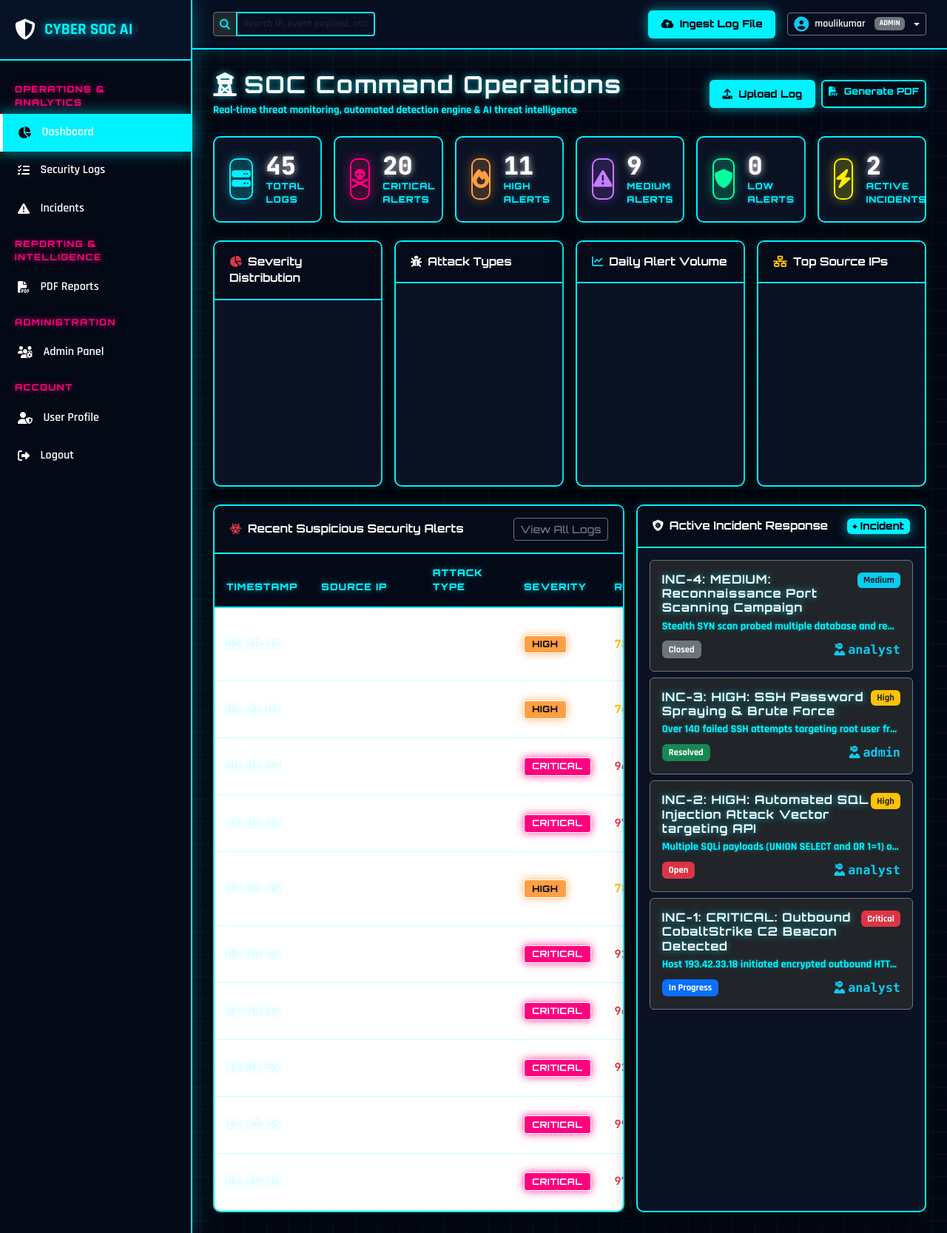
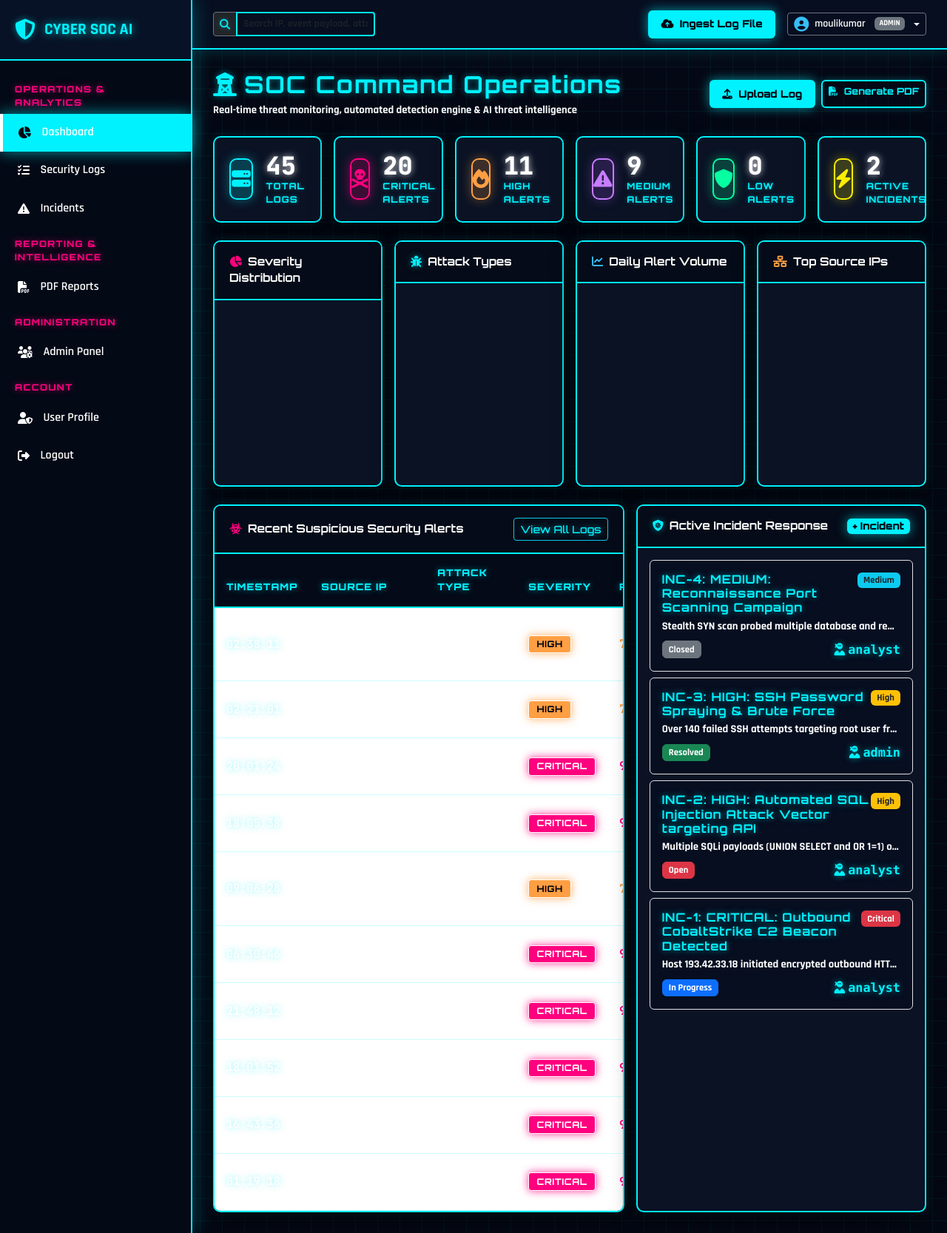
Before and after one commit to moulikumar2082/AI-SOC-Dashboard, a Flask app: page /dashboard in a window 1280 px wide. Shown: the whole page at 74% size. Run offline with Flask 3, Linux system fonts and the light colour scheme; a user stored in the database is signed in; data comes from the database, SQL or seed files in the repository; some libraries are stand-ins or nearby versions.

Commit message:
Fix text visibility and high-contrast color classes on dashboard index template

```diff
--- a/app/static/css/style.css
+++ b/app/static/css/style.css
@@ -32,6 +32,14 @@ body {
     min-height: 100vh;
 }
 
+.text-cyan { color: #00f2fe !important; text-shadow: 0 0 8px rgba(0, 242, 254, 0.5) !important; }
+.text-purple { color: #c77dff !important; }
+.text-danger { color: #ff007f !important; }
+.text-warning { color: #ff9f43 !important; }
+.text-success { color: #05ffa1 !important; }
+.text-white { color: #ffffff !important; }
+.text-info { color: #38bdf8 !important; }
+
 /* Ultra Bright Neon Typography */
 h1, h2, h3, h4, h5, h6, .font-cyber {
     font-family: 'Orbitron', sans-serif !important;
@@ -41,7 +49,7 @@ h1, h2, h3, h4, h5, h6, .font-cyber {
     text-shadow: 0 0 10px rgba(0, 242, 254, 0.7) !important;
 }
 
-p, span, label, div {
+p, span, label, div, td, th {
     color: #ffffff;
     font-weight: 600;
 }
--- a/app/templates/dashboard/index.html
+++ b/app/templates/dashboard/index.html
@@ -4,10 +4,10 @@
 {% block content %}
 <div class="d-flex justify-content-between align-items-center mb-4">
     <div>
-        <h2 class="fw-bold text-light mb-1">
+        <h2 class="fw-bold text-cyan mb-1">
             <i class="fas fa-tower-observation text-cyan me-2"></i>SOC Command Operations
         </h2>
-        <p class="text-muted small mb-0">Real-time threat monitoring, automated detection engine & AI threat intelligence</p>
+        <p class="text-light small mb-0 fw-bold">Real-time threat monitoring, automated detection engine & AI threat intelligence</p>
     </div>
     <div class="d-flex gap-2">
         <a href="{{ url_for('logs.upload') }}" class="btn btn-sm btn-cyber-primary">
@@ -147,7 +147,7 @@
         <div class="soc-card h-100">
             <div class="card-header">
                 <span class="fw-bold"><i class="fas fa-biohazard text-danger me-2"></i>Recent Suspicious Security Alerts</span>
-                <a href="{{ url_for('logs.index') }}" class="btn btn-sm btn-outline-secondary text-cyan">View All Logs</a>
+                <a href="{{ url_for('logs.index') }}" class="btn btn-sm btn-outline-info text-cyan">View All Logs</a>
             </div>
             <div class="card-body p-0">
                 <div class="table-responsive">
@@ -165,16 +165,16 @@
                         <tbody>
                             {% for log in recent_logs %}
                             <tr>
-                                <td class="font-monospace small text-muted">{{ log.timestamp.strftime('%H:%M:%S') }}</td>
-                                <td class="font-monospace fw-bold text-light">{{ log.source_ip }}</td>
-                                <td class="small">{{ log.attack_type }}</td>
+                                <td class="font-monospace small text-cyan fw-bold">{{ log.timestamp.strftime('%H:%M:%S') }}</td>
+                                <td class="font-monospace fw-bold text-white fs-6">{{ log.source_ip }}</td>
+                                <td class="small text-white fw-bold">{{ log.attack_type }}</td>
                                 <td>
                                     <span class="badge badge-cyber {% if log.severity == 'Critical' %}badge-critical{% elif log.severity == 'High' %}badge-high{% else %}badge-medium{% endif %}">
                                         {{ log.severity }}
                                     </span>
                                 </td>
                                 <td>
-                                    <span class="fw-bold {% if log.risk_score > 80 %}text-danger{% else %}text-warning{% endif %}">{{ log.risk_score }}</span>
+                                    <span class="fw-bold font-mono fs-6 {% if log.risk_score > 80 %}text-danger{% else %}text-warning{% endif %}">{{ log.risk_score }}</span>
                                 </td>
                                 <td>
                                     <button class="btn btn-sm btn-cyber-outline py-0 px-2" onclick="triggerAIAnalysis({{ log.id }})">
@@ -183,7 +183,7 @@
                                 </td>
                             </tr>
                             {% else %}
-                            <tr><td colspan="6" class="text-center text-muted py-3">No suspicious security alerts.</td></tr>
+                            <tr><td colspan="6" class="text-center text-white py-3">No suspicious security alerts.</td></tr>
                             {% endfor %}
                         </tbody>
                     </table>
@@ -201,23 +201,23 @@
             </div>
             <div class="card-body p-3">
                 {% for inc in recent_incidents %}
-                <div class="p-3 mb-2 bg-dark rounded border border-secondary">
+                <div class="p-3 mb-2 rounded border border-cyan" style="background: #060e20;">
                     <div class="d-flex justify-content-between align-items-start mb-1">
                         <h6 class="mb-0 fw-bold">
-                            <a href="{{ url_for('incidents.detail', incident_id=inc.id) }}" class="text-light text-decoration-none">
+                            <a href="{{ url_for('incidents.detail', incident_id=inc.id) }}" class="text-cyan text-decoration-none fw-bold">
                                 INC-{{ inc.id }}: {{ inc.title }}
                             </a>
                         </h6>
                         <span class="badge {{ inc.priority_badge_class }}">{{ inc.priority }}</span>
                     </div>
-                    <p class="text-muted small mb-2 text-truncate">{{ inc.description }}</p>
+                    <p class="text-white small mb-2 text-truncate fw-bold">{{ inc.description }}</p>
                     <div class="d-flex justify-content-between align-items-center extra-small">
                         <span class="badge {{ inc.status_badge_class }}">{{ inc.status }}</span>
-                        <span class="text-info font-monospace"><i class="fas fa-user-ninja me-1"></i>{{ inc.assigned_analyst.username if inc.assigned_analyst else 'Unassigned' }}</span>
+                        <span class="text-cyan font-monospace fw-bold"><i class="fas fa-user-ninja me-1"></i>{{ inc.assigned_analyst.username if inc.assigned_analyst else 'Unassigned' }}</span>
                     </div>
                 </div>
                 {% else %}
-                <p class="text-muted text-center py-4">No active security incidents found.</p>
+                <p class="text-white text-center py-4 fw-bold">No active security incidents found.</p>
                 {% endfor %}
             </div>
         </div>
```
